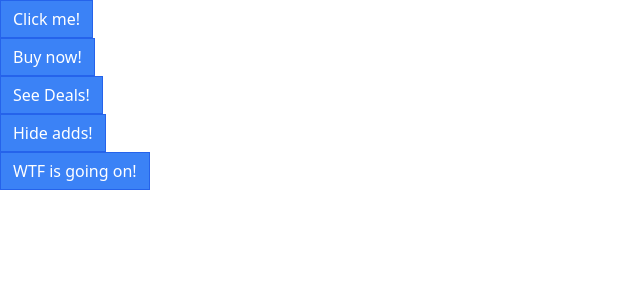
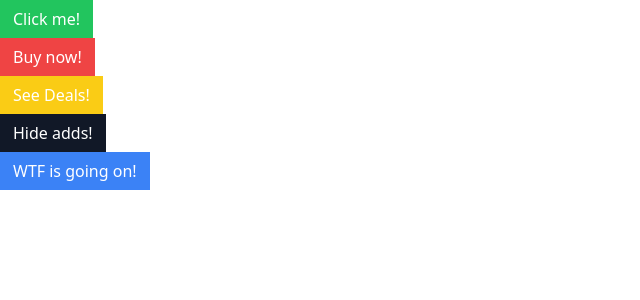
Before and after one commit to VsevolodPantjukhin/comps, a React (Create React App) app: page / in a window 1280 px wide. Shown: the top 300 px of the page, without its empty margins (0-640 px from the left). Built offline with nearby package versions, Linux system fonts and the light colour scheme.

Commit message:
Building some Variations

```diff
--- a/src/components/Button/Button.js
+++ b/src/components/Button/Button.js
@@ -11,11 +11,15 @@ const Button = ({
   outline,
   rounded,
 }) => {
-  return (
-    <button className="px-3 py-1.5 border border-blue-600 bg-blue-500 text-white">
-      {children}
-    </button>
-  );
+  const classes = className('px-3 py-1.5 border', {
+    'border-blue-500 bg-blue-500 text-white': primary,
+    'border-gray-900 bg-gray-900 text-white': secondary,
+    'border-green-500 bg-green-500 text-white': success,
+    'border-yellow-400 bg-yellow-400 text-white': warning,
+    'border-red-500 bg-red-500 text-white': danger,
+  });
+
+  return <button className={classes}>{children}</button>;
 };
 
 Button.propTypes = {
```
